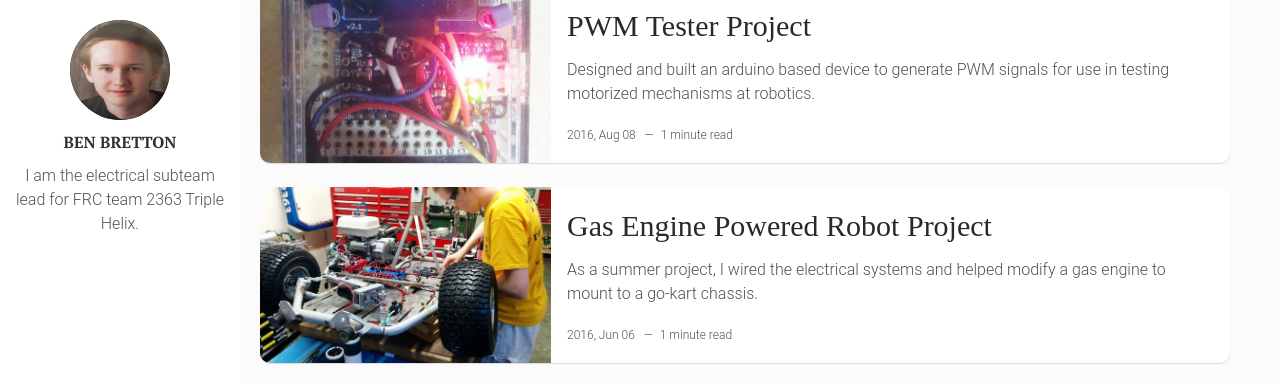
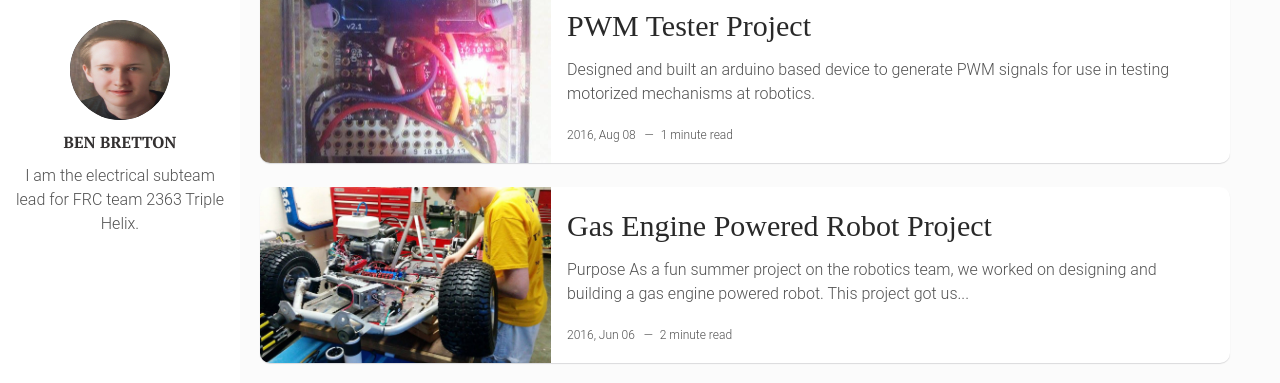
Before and after one commit to wbenb/wbenb.github.io, a Jekyll site: the page built from index.html, in a window 1280 px wide and 900 px high, scrolled down 1833 px, cut to the strip 0-383 px from the top of the window. Built offline with Jekyll 4.4.1, drawn with Linux system fonts in a browser that asks for light colours; some of the changed lines change nothing that is shown.

Commit message:
go kart details

```diff
--- a/_posts/2016-06-06-gas-robot.markdown
+++ b/_posts/2016-06-06-gas-robot.markdown
@@ -4,7 +4,24 @@
 date: 2016-06-06 13:32:20 +0300
 description: As a summer project, I wired the electrical systems and helped modify a gas engine to mount to a go-kart chassis.  # Add post description (optional)
 img: gas-robot-main.jpg # Add image post (optional)
-tags: [Robotics]
+tags: [RESEARCH]
 ---
 
-As a summer project, I wired the electrical systems and helped modify a gas engine to mount to a go-kart chassis.
+## Purpose
+As a fun summer project on the robotics team, we worked on designing and building a gas engine powered robot. This project got us working on things outside of our normal fields, such as rebuilding an engine, and using parts from differnet generations of control systems and getting them to work together to control this robot. We wanted to do this project using as small a budget as possible while integrating as many normal robot components as possible, without having the weight and size contraints of normal FRC robots.
+
+## Parts
+* Honda GX160 Engine
+* ECOTRONS Small Engine Fuel Injection Conversion Kit
+* Custom Exhaust Kit
+* Donated Go Kart Frame
+* New Wheels, Bearings, and Axles
+* Linear Actuator for Steering
+* Hydrualic Brake Kit
+* 3 Solid State Relays
+* Normal FRC RoboRIO and Motor Speed Controllers
+
+## Details
+The engine we decided to use for this, the Honda GX160, comes as a 4 stroke, 5.5 horsepower, 160 CC carbuerated engine. As part of our project, we decide to convert the engine from old fashion carbuerated to modern fuel injection technology. In this process I helped disassemble the engine, swap out the internal springs, replace the sealing gaskets and put together the new throttle mechanism required for fuel injection. After this, we soldered together a custom wiring harness for the new control computer and oxygen, air pressure, and exhuast sensors. In order to be able to control the engine with our traditional robotics control system we implemented a series of relays that can enable and start the engine as well as small servo motor to move the throttle. For the steering system we built a linear actuator with built in limit switches and wired them into our standard robot motor controller. One problem we had to overcome is that some of the robotics components were older than others, and couldn't all communicate on the same CAN network together. To fix this we manually added the needed resistor value into the circuit to trick them into thinking they are all connected properly.
+
+Later that summer, I gave a presentation about our Gas Engine robot at the annual FIRST Robotics Summit meeting at CNU which can be found [here](http://wbenb.github.io/assets/kart-presentation.pdf).
```
Also changed, not shown: 1 other file.
